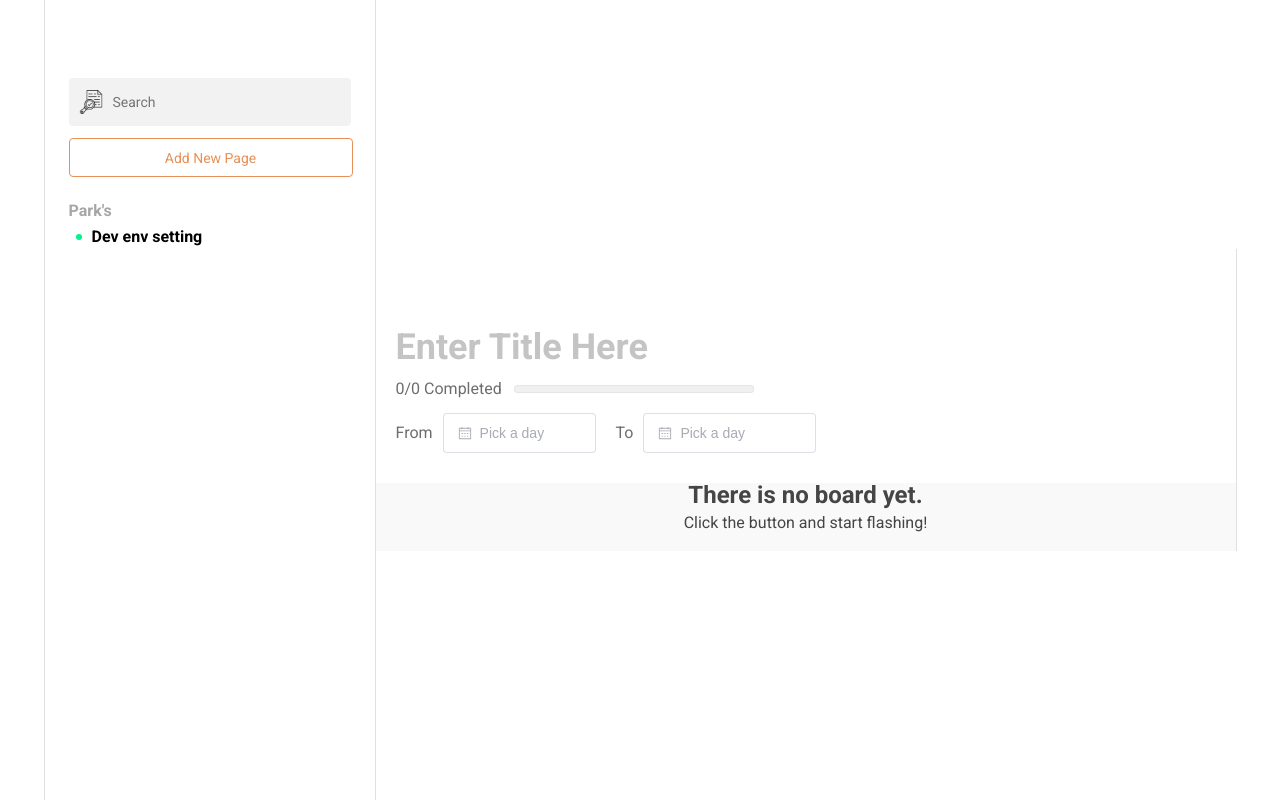
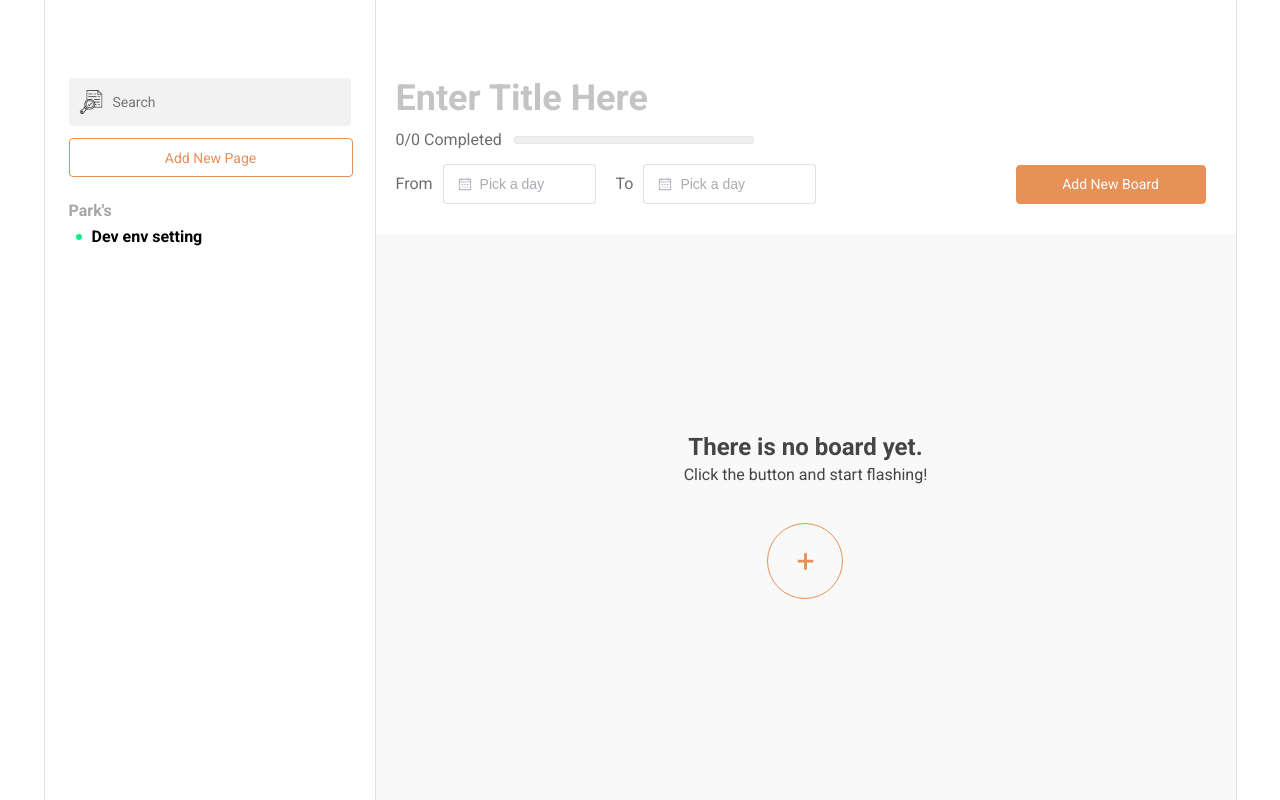
Before and after one commit to SON7AE/PortFolio_TodoBoard, a Vue app: page / in a window 1280 px wide. Built offline with nearby package versions, Linux system fonts and the light colour scheme.

Commit message:
4. Add New Page 생성 UI 작업 - El Component UI를 활용한 캘린더 UI 완성

```diff
--- a/package.json
+++ b/package.json
@@ -25,6 +25,7 @@
         "copy-webpack-plugin": "^8.0.0",
         "css-loader": "^5.1.3",
         "eslint": "^7.32.0",
+        "eslint-config-prettier": "^8.5.0",
         "eslint-plugin-vue": "^7.18.0",
         "file-loader": "^6.2.0",
         "html-webpack-plugin": "^5.3.1",
--- a/src/components/molecules/main/created/Header.vue
+++ b/src/components/molecules/main/created/Header.vue
@@ -2,7 +2,8 @@
     <header class="header">
         <span class="header__title">Enter Title Here</span>
         <MainCreatedProgress />
-        <div class="header__date">
+        <div class="header__footer">
+            <div class="header__footer__date">
                 <Calendar>
                     <template #label>From</template>
                 </Calendar>
@@ -10,15 +11,20 @@
                     <template #label>To</template>
                 </Calendar>
             </div>
+            <CreateBoardButton class="header__footer__button">
+                <template #label>Add New Board</template>
+            </CreateBoardButton>
+        </div>
     </header>
 </template>
 
 <script>
 import Calendar from '~/components/atoms/Calendar.vue';
+import CreateBoardButton from '~/components/atoms/CreateBoardButton.vue';
 import MainCreatedProgress from '~/components/molecules/main/created/Progress.vue';
 
 export default {
-    components: { MainCreatedProgress, Calendar },
+    components: { Calendar, CreateBoardButton, MainCreatedProgress },
 };
 </script>
 
@@ -29,7 +35,8 @@ export default {
     display: flex;
     flex-direction: column;
 
-    width: 100%;
+    width: calc(100% - 50px);
+
     padding: 80px 30px 30px 20px;
     gap: 16px;
 
@@ -39,10 +46,20 @@ export default {
         font-size: 36px;
         color: $created--color--basic;
     }
+    &__footer {
+        display: flex;
+        align-items: center;
+        justify-content: space-between;
+
         &__date {
             display: flex;
             align-items: center;
             gap: 20px;
         }
+        &__button {
+            width: 188px;
+            color: $font--color--basic;
+        }
+    }
 }
 </style>
--- a/src/components/molecules/main/created/Index.vue
+++ b/src/components/molecules/main/created/Index.vue
@@ -23,5 +23,6 @@ export default {
     align-items: flex-start;
 
     width: 100%;
+    height: 100%;
 }
 </style>
--- a/src/components/molecules/main/created/Main.vue
+++ b/src/components/molecules/main/created/Main.vue
@@ -3,6 +3,7 @@
         <div class="main__empty">
             <span class="main__empty__text-1">There is no board yet.</span>
             <span class="main__empty__text-2">Click the button and start flashing!</span>
+            <div class="main__empty__button">+</div>
         </div>
     </div>
 </template>
@@ -20,7 +21,7 @@ export default {};
     justify-content: center;
 
     width: 100%;
-
+    height: 100%;
     background: #f9f9f9;
 
     &__empty {
@@ -40,6 +41,23 @@ export default {};
         &__text-2 {
             margin: 8px 0 20px 0;
         }
+        &__button {
+            display: flex;
+            align-items: center;
+            justify-content: center;
+
+            width: 74px;
+            height: 74px;
+            border: 1px solid $button--border--color;
+            border-radius: 50%;
+
+            font-family: 'Roboto', sans-serif;
+            font-size: 32px;
+            color: $board--color--normal;
+
+            margin-top: 20px;
+            cursor: pointer;
+        }
     }
 }
 </style>
--- a/src/components/organisms/MainSection.vue
+++ b/src/components/organisms/MainSection.vue
@@ -21,6 +21,7 @@ export default { components: { MainBeforeCreateIndex, MainCreatedIndex } };
     justify-content: center;
 
     width: 860px;
+    height: 100vh;
     border-right: 1px solid $layout--border--color;
 }
 </style>
```
Also changed, not shown: .eslintrc.js, 1 other file (tests, documents, lock files or other folders). Lines whose indentation alone changed are shown as unchanged.
